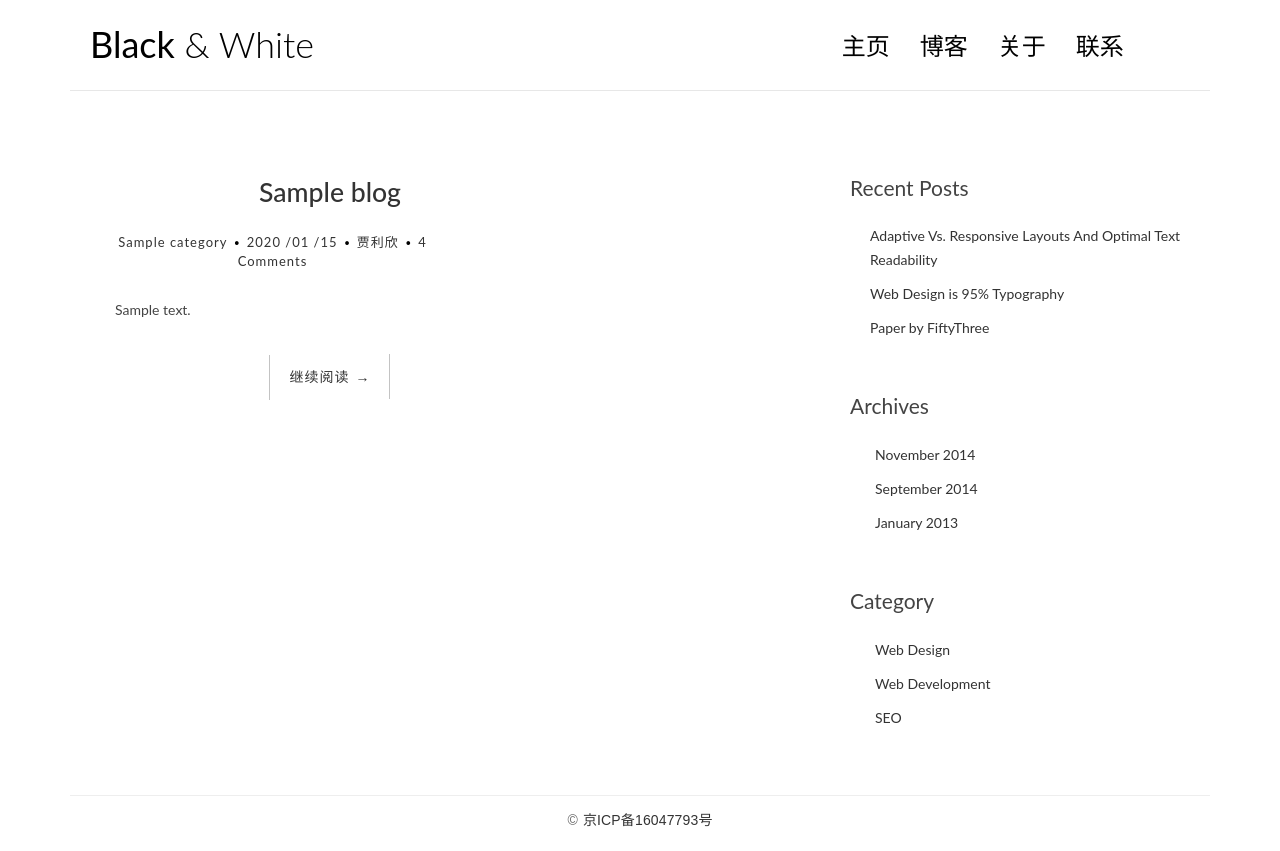
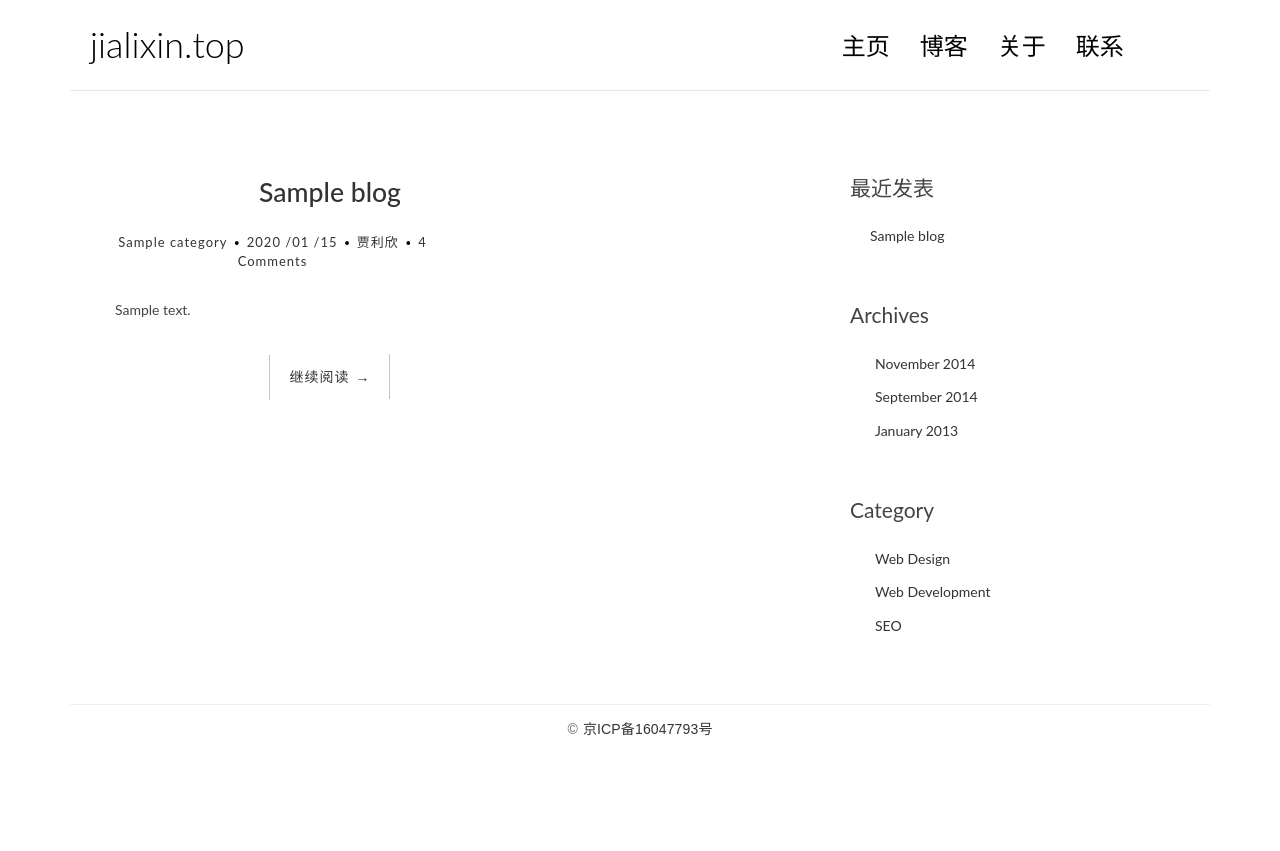
Before and after one commit to 958887233/works, a Django app: template works/works/templates/blog/index.html in a window 1280 px wide. After the commit the page ends 736 px from the top, so only its background shows below. Run offline with Django 3.2, Linux system fonts and the light colour scheme; the template is opened without the code that fills it: most values are stand-ins (such as "Sample title", 1, 10 or a date in 2020); parts of the project's set-up code (start-up, migrations or seed data) failed here and were passed over; some libraries are stand-ins or nearby versions.

Commit message:
improve page

```diff
--- a/works/works/templates/base.html
+++ b/works/works/templates/base.html
@@ -3,7 +3,7 @@
 {% load staticfiles %}
 {% load custom_markdown %}
     <head>
-        <title>Black &amp; White</title>
+        <title>用心写好每一篇博客</title>
 
         <!-- meta -->
         <meta charset="UTF-8">
@@ -31,7 +31,7 @@
         <div class="row">
           <div class="col-md-4 col-sm-5 col-xs-8">
             <div class="logo">
-              <h1><a href="index.html"><b>Black</b> &amp; White</a></h1>
+              <h1><a href="{% url 'home' %}">jialixin.top</a></h1>
             </div>
           </div><!-- col-md-4 -->
           <div class="col-md-8 col-sm-7 col-xs-4">
--- a/works/works/templates/blog/index.html
+++ b/works/works/templates/blog/index.html
@@ -37,17 +37,13 @@
           </main>
           <aside class="col-md-4">
             <div class="widget widget-recent-posts">
-              <h3 class="widget-title">Recent Posts</h3>
+              <h3 class="widget-title">最近发表</h3>
               <ul>
+              {% for blog in blogs %}
                 <li>
-                  <a href="#">Adaptive Vs. Responsive Layouts And Optimal Text Readability</a>
+                  <a href="{% url 'single' blog.id%}">{{ blog.title }}</a>
                 </li>
-                <li>
-                  <a href="#">Web Design is 95% Typography</a>
-                </li>
-                <li>
-                  <a href="#">Paper by FiftyThree</a>
-                </li>
+                {% endfor %}
               </ul>
             </div>
             <div class="widget widget-archives">
```
